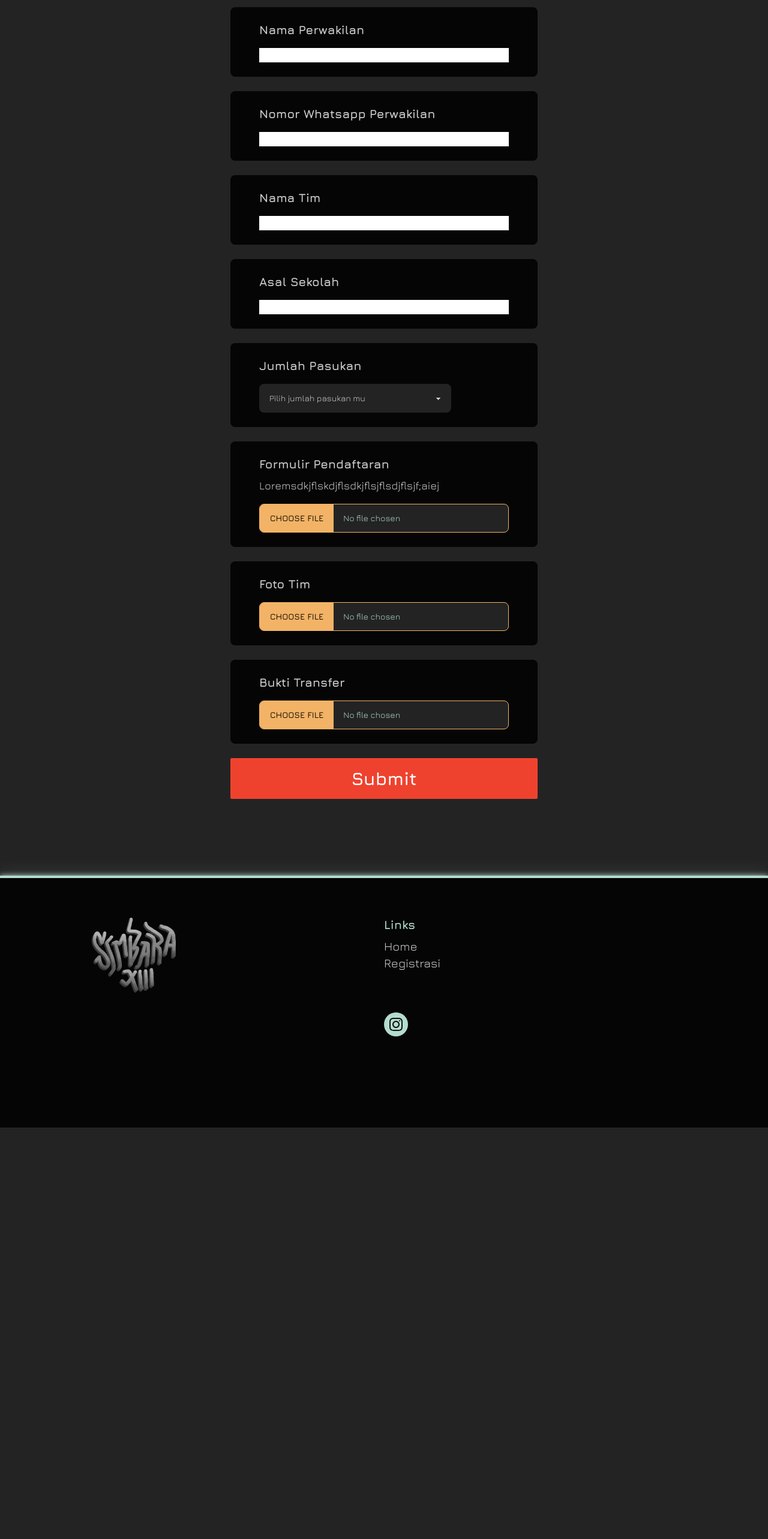
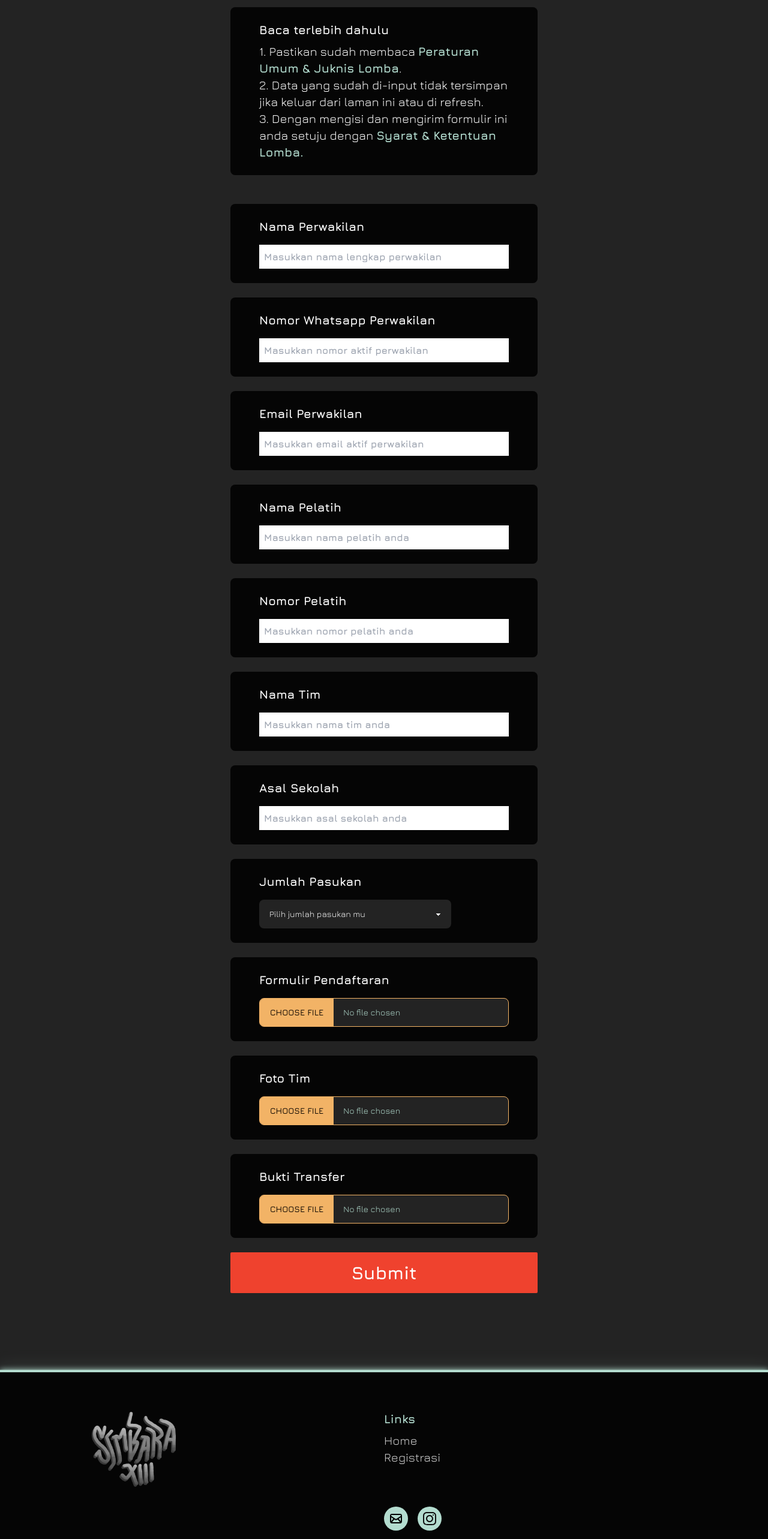
Before and after one commit to ghaisanghaisan/simbara-xiii, a Next.js app: page /registrasi in a window 1280 px wide. Shown: the part 200-2766 px from the top of the page at 60% size. Before the commit the page ends 2080 px from the top, so only its background shows below. Built offline with nearby package versions, Linux system fonts and the light colour scheme.

Commit message:
Design n Registrasi Tambahan

```diff
--- a/app/_components/BgIMG.tsx
+++ b/app/_components/BgIMG.tsx
@@ -6,7 +6,7 @@ export default function BGIMG({ src }: { src: StaticImageData }) {
 			height="1800"
 			src={src}
 			alt=""
-			className="absolute -z-10 top-0 left-0 h-full  object-cover lg:object-fill"
+			className="absolute -z-10 top-0 left-0 h-full  object-cover md:object-fill"
 		/>
 	);
 }
--- a/app/_components/Footer.tsx
+++ b/app/_components/Footer.tsx
@@ -29,6 +29,26 @@ function InstagramIcon() {
 		</svg>
 	);
 }
+function EmailIcon() {
+	return (
+		<svg viewBox="0 0 24 24" fill="none" xmlns="http://www.w3.org/2000/svg">
+			<g id="SVGRepo_bgCarrier" stroke-width="0"></g>
+			<g
+				id="SVGRepo_tracerCarrier"
+				stroke-linecap="round"
+				stroke-linejoin="round"></g>
+			<g id="SVGRepo_iconCarrier">
+				{" "}
+				<path
+					d="M4 18L9 12M20 18L15 12M3 8L10.225 12.8166C10.8665 13.2443 11.1872 13.4582 11.5339 13.5412C11.8403 13.6147 12.1597 13.6147 12.4661 13.5412C12.8128 13.4582 13.1335 13.2443 13.775 12.8166L21 8M6.2 19H17.8C18.9201 19 19.4802 19 19.908 18.782C20.2843 18.5903 20.5903 18.2843 20.782 17.908C21 17.4802 21 16.9201 21 15.8V8.2C21 7.0799 21 6.51984 20.782 6.09202C20.5903 5.71569 20.2843 5.40973 19.908 5.21799C19.4802 5 18.9201 5 17.8 5H6.2C5.0799 5 4.51984 5 4.09202 5.21799C3.71569 5.40973 3.40973 5.71569 3.21799 6.09202C3 6.51984 3 7.07989 3 8.2V15.8C3 16.9201 3 17.4802 3.21799 17.908C3.40973 18.2843 3.71569 18.5903 4.09202 18.782C4.51984 19 5.07989 19 6.2 19Z"
+					stroke="#000000"
+					stroke-width="2"
+					stroke-linecap="round"
+					stroke-linejoin="round"></path>{" "}
+			</g>
+		</svg>
+	);
+}
 
 export default function Footer() {
 	return (
@@ -56,7 +76,14 @@ export default function Footer() {
 			</div>
 			<div className="py-4 flex gap-x-4">
 				<Link
+					href="mailto: Profit.sman55jkt@gmail.com"
+					target="_blank"
+					className="h-8 md:h-10 w-auto aspect-square rounded-full bg-bcyan hover:drop-shadow-glow transition duration-150 ease-in p-2">
+					<EmailIcon />
+				</Link>
+				<Link
 					href="https://www.instagram.com/paskibra55/"
+					target="_blank"
 					className="h-8 md:h-10 w-auto aspect-square rounded-full bg-bcyan hover:drop-shadow-glow transition duration-150 ease-in p-2">
 					<InstagramIcon />
 				</Link>
--- a/app/_landing_slides/DescriptionSection.tsx
+++ b/app/_landing_slides/DescriptionSection.tsx
@@ -1,4 +1,6 @@
 import Link from "next/link";
+import Image from "next/image";
+import { card_orange } from "@/public/elements";
 
 export default function DescSection() {
 	return (
@@ -20,9 +22,15 @@ export default function DescSection() {
 				href="/registrasi"
 				data-aos="zoom-in"
 				data-aos-duration="200"
-				data-aos-offset="150">
+				data-aos-offset="150"
+				className="relative">
+				<Image
+					alt=""
+					src={card_orange}
+					className="absolute left-0 top-0 w-full h-full z-[-1]"
+				/>
 				<div
-					className="bg-flamingo text-xl md:text-2xl  font-black py-6 rounded-sm hover:drop-shadow-glowRed
+					className=" text-xl md:text-2xl  font-black py-6 rounded-sm hover:drop-shadow-glowRed
 				transition-all ease-in-out duration-500">
 					Daftar Sekarang!
 				</div>
--- a/app/_landing_slides/QNASection.tsx
+++ b/app/_landing_slides/QNASection.tsx
@@ -1,5 +1,6 @@
 import { card_orange } from "@/public/elements";
 import Image from "next/image";
+import Link from "next/link";
 
 export default function QNASection() {
 	const Question = ({
@@ -7,7 +8,7 @@ export default function QNASection() {
 		answer,
 	}: {
 		question: string;
-		answer: string;
+		answer: string | React.ReactNode;
 	}) => {
 		return (
 			<div data-aos="zoom-in" data-aos-offset="120">
@@ -23,9 +24,7 @@ export default function QNASection() {
 					<div className="collapse-title text-lg md:text-2xl font-bold">
 						{question}
 					</div>
-					<div className="collapse-content text-md md:text-xl">
-						<p>{answer}</p>
-					</div>
+					<div className="collapse-content text-md md:text-xl">{answer}</div>
 				</div>
 			</div>
 		);
@@ -39,16 +38,23 @@ export default function QNASection() {
 				Pertanyaan & Jawaban
 			</h1>
 			<Question
-				question="Berapa banyak tim maksimal yang dapat dikirim?"
-				answer="Maksimal tim yang dapat dikirimkan adalah x tim per sekolah"
+				question="Berapa maksimal banyak tim yang dapat dikirim?"
+				answer="Setiap sekolah diperbolehkan mengikutsertakan maksimal 2 tim"
 			/>
 			<Question
-				question="Berapa banyak tim maksimal yang dapat dikirim?"
-				answer="Maksimal tim yang dapat dikirimkan adalah x tim per sekolah"
+				question="Berapa banyak jumlah anggota pasukan setiap tim?"
+				answer="Setiap tim terdiri dari 12 atau 15 anggota pasukan dan satu komandan, serta dengan dua orang cadangan (tidak wajib)"
 			/>
 			<Question
-				question="Berapa banyak tim maksimal yang dapat dikirim?"
-				answer="Maksimal tim yang dapat dikirimkan adalah x tim per sekolah"
+				question="Bagaimana saya mendaftar?"
+				answer={
+					<p>
+						Pendaftaran dapat diakses pada laman{" "}
+						<Link href="/registrasi" className="text-bcyan">
+							simbara.site/regisrasi
+						</Link>
+					</p>
+				}
 			/>
 		</section>
 	);
--- a/app/_landing_slides/TimelineSection.tsx
+++ b/app/_landing_slides/TimelineSection.tsx
@@ -66,7 +66,7 @@ const TimelineEvent = ({ title, date }: { title: string; date: string }) => {
 };
 export default function TimelineSection() {
 	return (
-		<section className="relative w-full py-24 px-8 md:px-16 xl:px-96 text-white overflow-clip">
+		<section className="relative w-full py-96 md:py-24 px-8 md:px-16 xl:px-96 text-white overflow-clip">
 			{/* <BGPATTERN /> */}
 			<BGIMG src={timeline_bg} />
 			<h1
--- a/app/page.tsx
+++ b/app/page.tsx
@@ -4,7 +4,7 @@ import Image from "next/image";
 import Logo from "@/public/LOGO SIMBARA.png";
 import SIMBARA from "@/public/SIMBARA XIII.png";
 import { AOSInit } from "./aos";
-import { description_bg, timeline_bg } from "@/public/backgrounds";
+import { description_bg, hero_bg } from "@/public/backgrounds";
 import Countdown from "react-countdown";
 import Link from "next/link";
 
@@ -55,18 +55,19 @@ function CountdownRenderer({
 
 function HeroSection() {
 	return (
-		<section className="w-full h-[85vh] bg-white flex flex-col items-center justify-center relative text-center ">
+		<section className="w-full h-[85vh]  flex flex-col items-center justify-center relative text-center ">
+			<BGIMG src={hero_bg} />;
 			<Image
 				alt="Logo Simbara"
 				src={Logo}
 				className="w-auto h-2/5 md:h-1/2 aspect-square z-10"
 			/>
-			<svg
+			{/* <svg
 				className="w-[100vw] h-full absolute bottom-0 fill-base-100"
 				preserveAspectRatio="none"
 				viewBox="0 0 2 12">
 				<polygon points="0,12 2,12 1,6" />
-			</svg>
+			</svg> */}
 			<h1 className="text-2xl md:text-4xl mt-8 text-bcyan font-bold z-10 drop-shadow-glow">
 				Utopian Visionary Quest
 			</h1>
--- a/app/registrasi/page.tsx
+++ b/app/registrasi/page.tsx
@@ -1,5 +1,6 @@
 "use client";
 
+import Link from "next/link";
 import { useCallback, useRef, useState } from "react";
 
 const readfile = (file: any) => {
@@ -23,9 +24,12 @@ const readfile = (file: any) => {
 interface FormDataType {
 	Nama: string;
 	Nomor: string;
+	Email: string;
 	Tim: string;
 	Asal: string;
 	Jumlah: string;
+	Pelatih: string;
+	NoPelatih: string;
 	Formulir: any;
 	Foto: any;
 	Bukti: any;
@@ -48,16 +52,16 @@ const InputSection = ({
 	onChange?: (e: any) => void;
 }) => {
 	return (
-		<div className="bg-night px-12 py-6 rounded-lg">
-			<h2 className="text-xl mb-2 font-bold">{title}</h2>
-			<p className="text-lg mb-4">{desc}</p>
+		<div className="bg-night px-6 md:px-12 py-6 rounded-lg">
+			<h2 className="text-xl mb-4 font-bold">{title}</h2>
 			{type === "text" ? (
 				<input
 					name={name}
 					type="text"
-					className="w-full text-black px-2 font-bold"
+					className="w-full text-black p-2 font-bold"
 					value={value}
 					onChange={onChange}
+					placeholder={desc}
 					required
 				/>
 			) : (
@@ -107,9 +111,12 @@ export default function Registrasi() {
 	const [formState, setFormState] = useState<FormDataType>({
 		Nama: "",
 		Nomor: "",
+		Email: "",
 		Tim: "",
 		Asal: "",
 		Jumlah: "",
+		Pelatih: "",
+		NoPelatih: "",
 		Formulir: null,
 		Foto: null,
 		Bukti: null,
@@ -119,14 +126,26 @@ export default function Registrasi() {
 		setLoading(true);
 		e.preventDefault();
 
-		const HEADERS = ["Nama", "Nomor", "Tim", "Asal", "Jumlah"];
+		const HEADERS = [
+			"Nama",
+			"Nomor",
+			"Email",
+			"Tim",
+			"Asal",
+			"Jumlah",
+			"Pelatih",
+			"NoPelatih",
+		];
 		const form = e.currentTarget;
 		var formData: FormDataType = {
 			Nama: "",
 			Nomor: "",
+			Email: "",
 			Tim: "",
 			Asal: "",
 			Jumlah: "",
+			Pelatih: "",
+			NoPelatih: "",
 			Formulir: null,
 			Foto: null,
 			Bukti: null,
@@ -195,7 +214,7 @@ export default function Registrasi() {
 		// console.log(formState);
 	};
 	return (
-		<section className="py-32 px-4 xl:px-96">
+		<section className="bg-base-100 text-white py-32 px-2 xl:px-96">
 			<div
 				className={`${
 					loading ? "grid" : "hidden"
@@ -218,11 +237,34 @@ export default function Registrasi() {
 				</div>
 			</dialog>
 			<h1 className="text-center text-white font-bold text-3xl ">Registrasi</h1>
+			<div className="bg-night px-6 md:px-12 py-6 rounded-lg mt-12">
+				<h1 className="text-xl font-bold">Baca terlebih dahulu</h1>
+				<ol className="list-decimal list-inside text-xl mt-2">
+					<li>
+						Pastikan sudah membaca{" "}
+						<Link href="/peraturan" className="font-bold text-bcyan">
+							Peraturan Umum & Juknis Lomba
+						</Link>
+						.
+					</li>
+					<li>
+						Data yang sudah di-input tidak tersimpan jika keluar dari laman ini
+						atau di refresh.
+					</li>
+					<li>
+						Dengan mengisi dan mengirim formulir ini anda setuju dengan{" "}
+						<Link href="/snk" className="font-bold text-bcyan">
+							Syarat & Ketentuan Lomba.
+						</Link>
+					</li>
+				</ol>
+			</div>
 			<form method="POST" onSubmit={onSubmit} className="space-y-6 mt-12 ">
 				<InputSection
 					title="Nama Perwakilan"
 					name="Nama"
 					type="text"
+					desc="Masukkan nama lengkap perwakilan"
 					value={formState["Nama"]}
 					onChange={handleTextInput}
 				/>
@@ -231,12 +273,38 @@ export default function Registrasi() {
 					name="Nomor"
 					type="text"
 					value={formState["Nomor"]}
+					desc="Masukkan nomor aktif perwakilan"
+					onChange={handleTextInput}
+				/>
+				<InputSection
+					title="Email Perwakilan"
+					name="Email"
+					type="text"
+					value={formState["Email"]}
+					desc="Masukkan email aktif perwakilan"
+					onChange={handleTextInput}
+				/>
+				<InputSection
+					title="Nama Pelatih"
+					name="Pelatih"
+					type="text"
+					desc="Masukkan nama pelatih anda"
+					value={formState["Pelatih"]}
+					onChange={handleTextInput}
+				/>
+				<InputSection
+					title="Nomor Pelatih"
+					name="No Pelatih"
+					type="text"
+					desc="Masukkan nomor pelatih anda"
+					value={formState["NoPelatih"]}
 					onChange={handleTextInput}
 				/>
 				<InputSection
 					title="Nama Tim"
 					name="Tim"
 					type="text"
+					desc="Masukkan nama tim anda"
 					value={formState["Tim"]}
 					onChange={handleTextInput}
 				/>
@@ -244,6 +312,7 @@ export default function Registrasi() {
 					title="Asal Sekolah"
 					name="Asal"
 					type="text"
+					desc="Masukkan asal sekolah anda"
 					value={formState["Asal"]}
 					onChange={handleTextInput}
 				/>
--- a/public/backgrounds/index.ts
+++ b/public/backgrounds/index.ts
@@ -1,5 +1,6 @@
 import timeline_bg from "./timeline.jpg";
 import contact_bg from "./contact.jpg";
 import description_bg from "./description.png";
+import hero_bg from "./hero.png";
 
-export { timeline_bg, contact_bg, description_bg };
+export { timeline_bg, contact_bg, description_bg, hero_bg };
```
Also changed, not shown: app/_landing_slides/ContactSection.tsx (+39 -15 lines), 1 other file (tests, documents, lock files or other folders).
